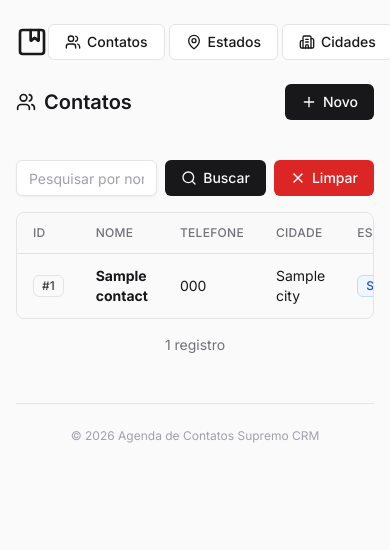
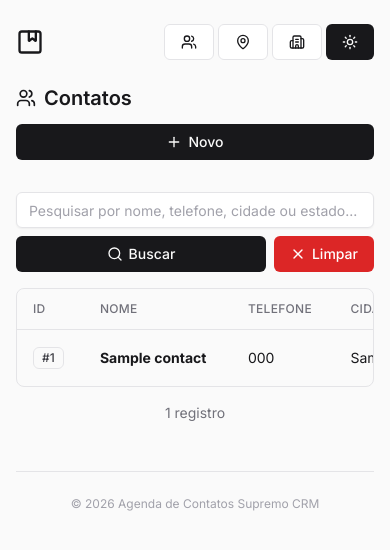
Before and after one commit to matheusoreis/agenda-supremocrm, a PHP site: page /contacts in a window 390 px wide; the page is wider, and only the part inside the window is pictured. Shown: the top 550 px of that part. Run offline with PHP 8.4, Linux system fonts and the light colour scheme; tables that the repository leaves empty or names only in its code hold one stand-in row (values such as "Sample post"); some libraries are stand-ins or nearby versions.

Commit message:
Suporte ao mobile

```diff
--- a/views/components/button.php
+++ b/views/components/button.php
@@ -8,6 +8,8 @@ $onclick = $onclick ?? '';
 $icon = $icon ?? null;
 $iconPosition = $iconPosition ?? 'left';
 $label = $label ?? '';
+$labelClass = $labelClass ?? '';
+$extraClass = $extraClass ?? '';
 
 $variants = [
     'primary' => 'btn-primary',
@@ -26,6 +28,7 @@ $sizes = [
 $classes = 'inline-flex items-center justify-center gap-1.5 whitespace-nowrap rounded-md font-medium transition-colors focus-visible:outline-none focus-visible:ring-2 focus-visible:ring-zinc-900 focus-visible:ring-offset-2 dark:focus-visible:ring-zinc-300 dark:focus-visible:ring-offset-zinc-950 disabled:pointer-events-none disabled:opacity-50';
 $classes .= ' ' . ($variants[$variant] ?? $variants['primary']);
 $classes .= ' ' . ($sizes[$size] ?? $sizes['md']);
+$classes .= ' ' . $extraClass;
 ?>
 
 <button
@@ -44,7 +47,11 @@ $classes .= ' ' . ($sizes[$size] ?? $sizes['md']);
     <?php endif; ?>
 
     <?php if ($label): ?>
-        <?= $label ?>
+        <?php if ($labelClass): ?>
+            <span class="<?= $labelClass ?>"><?= $label ?></span>
+        <?php else: ?>
+            <?= $label ?>
+        <?php endif; ?>
     <?php endif; ?>
 
     <?php if ($icon && $iconPosition === 'right'): ?>
@@ -57,5 +64,5 @@ $classes .= ' ' . ($sizes[$size] ?? $sizes['md']);
 </button>
 
 <?php
-unset($variant, $size, $type, $id, $onclick, $icon, $iconPosition, $label, $slot, $disabled);
+unset($variant, $size, $type, $id, $onclick, $icon, $iconPosition, $label, $labelClass, $extraClass, $slot, $disabled);
 ?>
--- a/views/components/table.php
+++ b/views/components/table.php
@@ -10,8 +10,8 @@ $showPagination = $showPagination ?? ($lastPage > 1);
 $showTotal = $showTotal ?? true;
 ?>
 
-<div class="overflow-hidden rounded-lg border border-zinc-200 dark:border-zinc-800">
-    <table class="w-full text-sm">
+<div class="overflow-x-auto rounded-lg border border-zinc-200 dark:border-zinc-800">
+    <table class="w-full min-w-[640px] text-sm">
         <?php if (!empty($headers)): ?>
             <thead>
                 <tr class="border-b border-zinc-200 bg-zinc-50/50 text-left text-xs uppercase tracking-wide text-zinc-500 dark:border-zinc-800 dark:bg-zinc-900/50 dark:text-zinc-400">
--- a/views/layouts/app.php
+++ b/views/layouts/app.php
@@ -58,21 +58,22 @@
 <body class="min-h-screen">
     <div class="max-w-6xl mx-auto px-4 sm:px-6 py-6">
 
-        <nav class="flex items-center justify-between mb-6">
-            <a href="/contacts" class="flex items-center gap-2 font-semibold text-lg">
+        <nav class="flex items-center justify-between gap-2 mb-6">
+            <a href="/contacts" class="flex items-center gap-2 font-semibold text-lg shrink-0">
                 <?php
                 $name = 'album';
-                $class = 'w-8 h-8';
+                $class = 'w-7 h-7 sm:w-8 sm:h-8';
                 include __DIR__ . '/../components/icon.php';
                 ?>
             </a>
 
-            <div class="flex items-center gap-1">
+            <div class="flex items-center gap-1 overflow-x-auto">
                 <?php
                 $variant = 'outline';
                 $size = 'md';
                 $icon = 'users';
                 $label = 'Contatos';
+                $labelClass = 'hidden sm:inline';
                 $onclick = "window.location.href='/contacts'";
                 include __DIR__ . '/../components/button.php';
                 ?>
@@ -82,6 +83,7 @@
                 $size = 'md';
                 $icon = 'map-pin';
                 $label = 'Estados';
+                $labelClass = 'hidden sm:inline';
                 $onclick = "window.location.href='/states'";
                 include __DIR__ . '/../components/button.php';
                 ?>
@@ -91,6 +93,7 @@
                 $size = 'md';
                 $icon = 'building-2';
                 $label = 'Cidades';
+                $labelClass = 'hidden sm:inline';
                 $onclick = "window.location.href='/cities'";
                 include __DIR__ . '/../components/button.php';
                 ?>
--- a/views/pages/cities/create.php
+++ b/views/pages/cities/create.php
@@ -8,7 +8,7 @@ require_once __DIR__ . '/../../../src/Helpers/helpers.php';
 ?>
 
 <div class="w-full">
-    <div class="flex items-center justify-between mb-6">
+    <div class="flex flex-wrap items-center justify-between gap-3 mb-6">
         <h2 class="text-xl font-semibold flex items-center gap-2">
             <?= render_component('icon', ['name' => 'building-2-plus', 'class' => 'w-5 h-5']) ?>
             Nova Cidade
--- a/views/pages/contacts/create.php
+++ b/views/pages/contacts/create.php
@@ -8,7 +8,7 @@ require_once __DIR__ . '/../../../src/Helpers/helpers.php';
 ?>
 
 <div class="w-full">
-    <div class="flex items-center justify-between mb-6">
+    <div class="flex flex-wrap items-center justify-between gap-3 mb-6">
         <h2 class="text-xl font-semibold flex items-center gap-2">
             <?= render_component('icon', ['name' => 'user-plus', 'class' => 'w-5 h-5']) ?>
             Novo Contato
--- a/views/pages/contacts/index.php
+++ b/views/pages/contacts/index.php
@@ -10,7 +10,7 @@
 require_once __DIR__ . '/../../../src/Helpers/helpers.php';
 ?>
 
-<div class="flex items-center justify-between mb-10">
+<div class="flex flex-col sm:flex-row sm:items-center sm:justify-between gap-3 mb-8 sm:mb-10">
     <h2 class="text-xl font-semibold flex items-center gap-2">
         <?= render_component('icon', ['name' => 'users', 'class' => 'w-5 h-5']) ?>
         Contatos
@@ -26,7 +26,7 @@ require_once __DIR__ . '/../../../src/Helpers/helpers.php';
 </div>
 
 <div class="flex gap-2 mb-4">
-    <form method="GET" action="/contacts" class="flex gap-2 w-full">
+    <form method="GET" action="/contacts" class="flex flex-col sm:flex-row gap-2 w-full">
         <div class="flex-1">
             <?= render_component('input', [
                 'id' => 'search',
@@ -37,13 +37,17 @@ require_once __DIR__ . '/../../../src/Helpers/helpers.php';
             ]) ?>
         </div>
 
+        <div class="flex gap-2">
+            <div class="flex-1">
                 <?= render_component('button', [
                     'variant' => 'primary',
                     'size' => 'md',
                     'icon' => 'search',
                     'label' => 'Buscar',
-            'type' => 'submit'
+                    'type' => 'submit',
+                    'extraClass' => 'w-full'
                 ]) ?>
+            </div>
 
             <?= render_component('button', [
                 'variant' => 'destructive',
@@ -52,6 +56,7 @@ require_once __DIR__ . '/../../../src/Helpers/helpers.php';
                 'label' => 'Limpar',
                 'onclick' => "window.location.href='/contacts'"
             ]) ?>
+        </div>
     </form>
 </div>
 
--- a/views/pages/states/create.php
+++ b/views/pages/states/create.php
@@ -7,7 +7,7 @@ require_once __DIR__ . '/../../../src/Helpers/helpers.php';
 ?>
 
 <div class="w-full">
-    <div class="flex items-center justify-between mb-6">
+    <div class="flex flex-wrap items-center justify-between gap-3 mb-6">
         <h2 class="text-xl font-semibold flex items-center gap-2">
             <?= render_component('icon', ['name' => 'map-pin-plus', 'class' => 'w-5 h-5']) ?>
             Novo Estado
```
Also changed, not shown: views/pages/cities/edit.php (+5 -2 lines), views/pages/cities/index.php (+12 -4 lines), views/pages/contacts/edit.php (+5 -2 lines), views/pages/states/edit.php (+5 -2 lines), views/pages/states/index.php (+12 -4 lines). Lines whose indentation alone changed are shown as unchanged.
